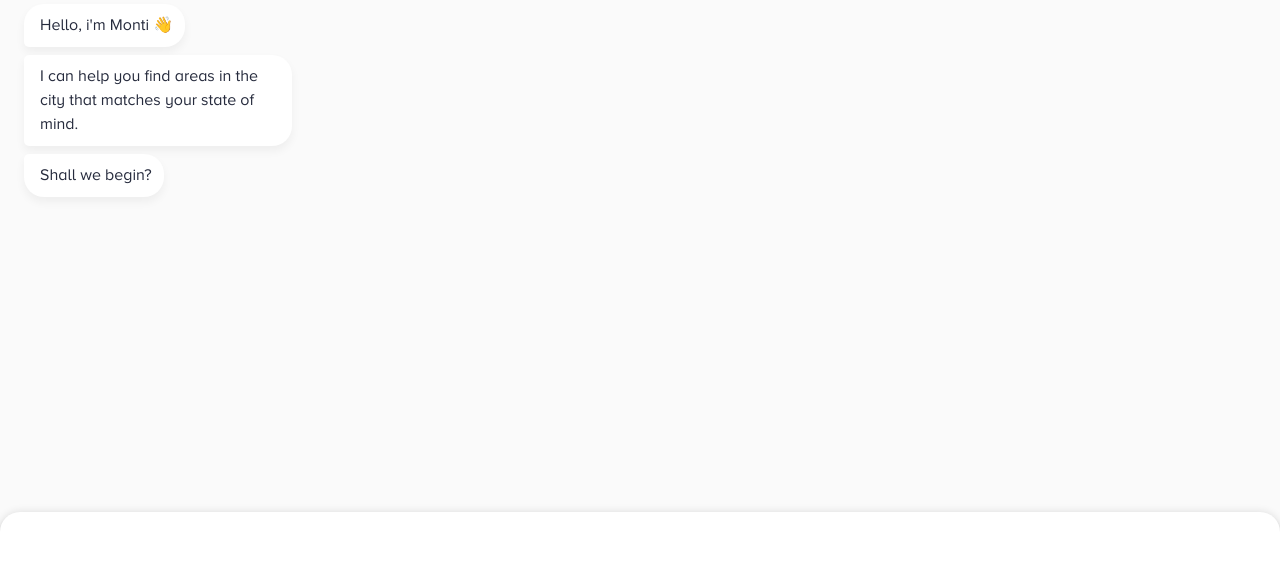
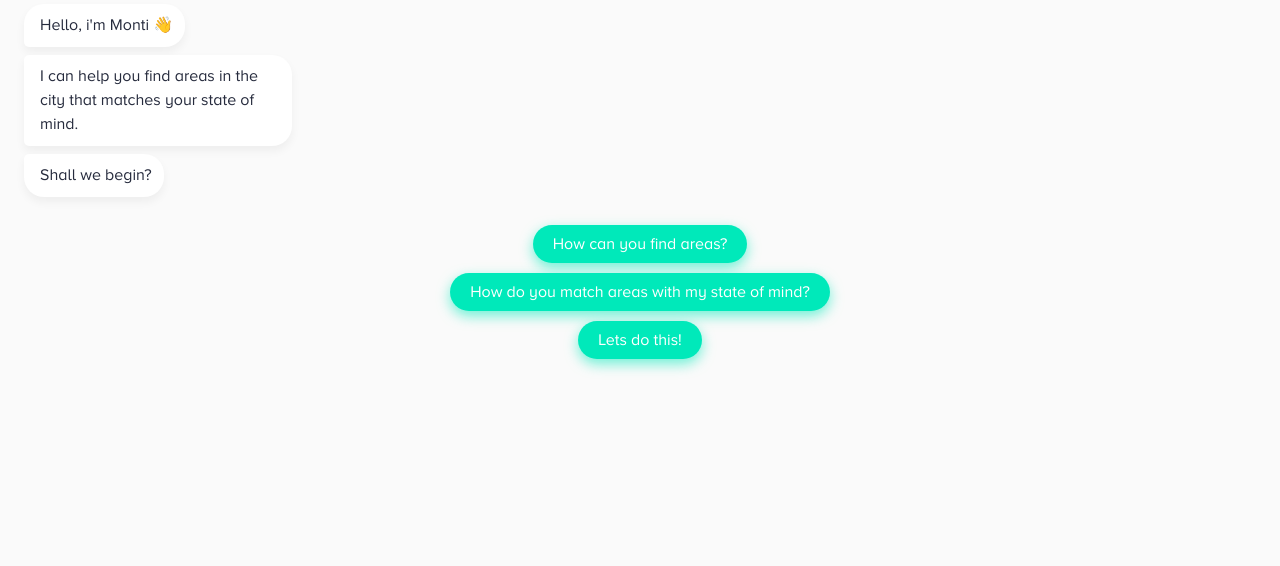
Before and after one commit to hellomonti/app, a React (Create React App) app: page / in a window 1280 px wide. Shown: the top 566 px of the page. Built offline with nearby package versions, Linux system fonts and the light colour scheme.

Commit message:
Added initial structure for new ui

```diff
--- a/src/Components/ActionArea/ActionArea.css
+++ b/src/Components/ActionArea/ActionArea.css
@@ -1,11 +1,9 @@
 .action-area {
-    position: fixed;
+    /* position: absolute;
     bottom: 0px;
-    right: 0px;
+    right: 0px; */
     width: 100%;
     border-radius: 20px 20px 0px 0px;
-    background-color: white;
-    box-shadow: 0 8px 8px 0 rgba(0, 0, 0, 0.24), 0 0 8px 0 rgba(0, 0, 0, 0.12);
     padding-top: 24px;
     height: 33%;
 }
--- a/src/Components/App/App.js
+++ b/src/Components/App/App.js
@@ -105,20 +105,11 @@ class App extends Component {
         <ChatList
           chatListEntities={chatListEntities}
           displayActionArea={this.displayActionArea}
+          step={step}
+          updateStateValue={this.updateStateValue}
+          isActionAreaVisible={this.state.isActionAreaVisible}
+          displayActionArea={this.displayActionArea}
         />
-        {step !== 'suggestion' ?
-          chatListEntities.length &&
-          <ActionArea
-            entityType={chatListEntities[chatListEntities.length - 1]}
-            updateStateValue={this.updateStateValue}
-            shouldScroll={shouldScroll}
-            isActionAreaVisible={this.state.isActionAreaVisible}
-            displayActionArea={this.displayActionArea}
-          />
-          :
-          <Suggestion />
-
-        }
       </div>
     )
   }
--- a/src/Components/ChatList/ChatList.css
+++ b/src/Components/ChatList/ChatList.css
@@ -1,4 +1,4 @@
-#chat-list {
+/* #chat-list {
     overflow-y: scroll;
-    height: 63vh;
-}
+    height: 100vh;
+} */
--- a/src/Components/ChatList/ChatList.js
+++ b/src/Components/ChatList/ChatList.js
@@ -1,6 +1,8 @@
 import React, { Component } from 'react';
 import ChatEntity from '../ChatEntity/ChatEntity';
 import './ChatList.css';
+import ActionArea from '../ActionArea/ActionArea';
+import Suggestion from '../Suggestion/Suggestion';
 
 class ChatList extends Component {
 
@@ -9,23 +11,39 @@ class ChatList extends Component {
     }
 
     scrollToBottom = () => {
-      document.getElementById('chat-list').scrollTop += 1000;
+        window.scrollBy({
+            top: 200,
+            left: 0,
+            behavior: 'smooth'
+        });
     }
 
     render() {
         console.log(this.props);
-        const { chatListEntities, shouldScroll } = this.props;
+        const { chatListEntities, shouldScroll, step, updateStateValue, displayActionArea } = this.props;
 
         return (
             <div id='chat-list'>
                 {
                     chatListEntities.map(entity =>
                         <ChatEntity
-                          key={entity.name}
-                          entityType={entity}
-                          scrollToBottom={this.scrollToBottom}
-                          displayActionArea={this.props.displayActionArea}/>
+                            key={entity.name}
+                            entityType={entity}
+                            scrollToBottom={this.scrollToBottom}
+                            displayActionArea={this.props.displayActionArea} />
                     )
+                }
+                {step !== 'suggestion' ?
+                    chatListEntities.length &&
+                    <ActionArea
+                        entityType={chatListEntities[chatListEntities.length - 1]}
+                        updateStateValue={updateStateValue}
+                        shouldScroll={shouldScroll}
+                        isActionAreaVisible={true}
+                        displayActionArea={displayActionArea}
+                    />
+                    :
+                    <Suggestion />
                 }
             </div>
         );
```
